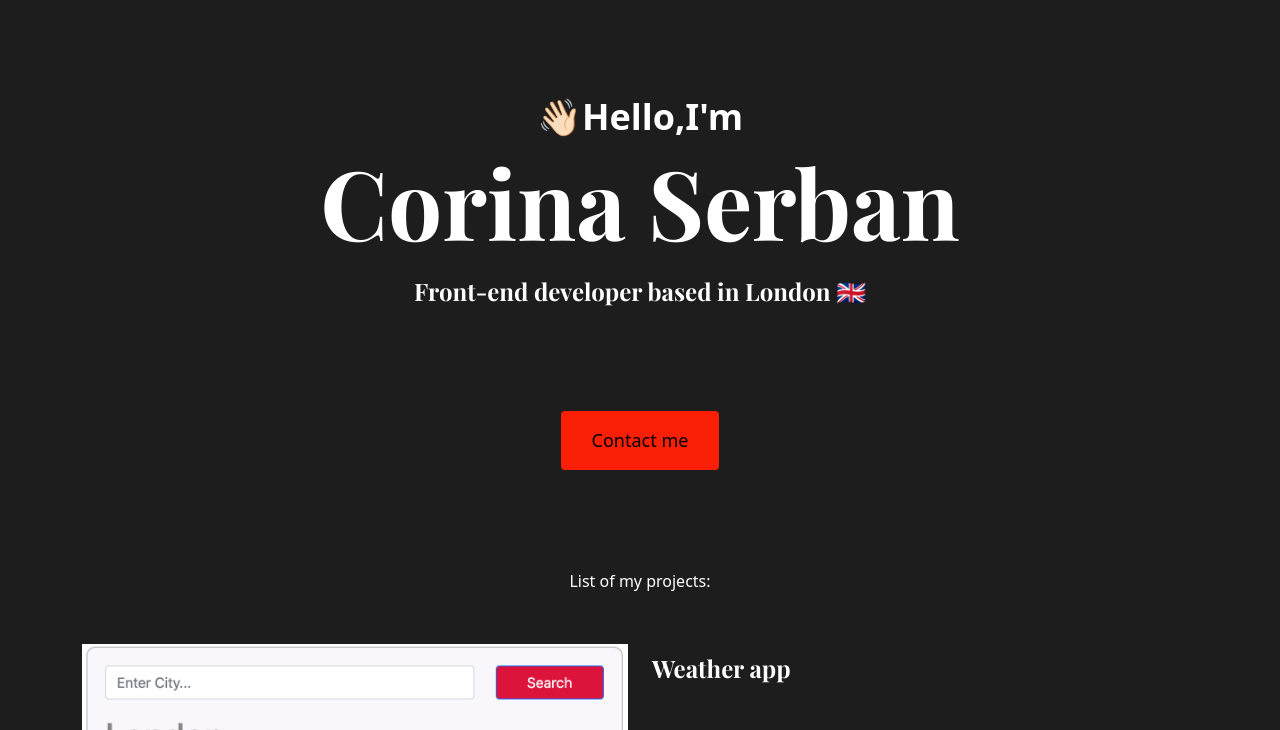
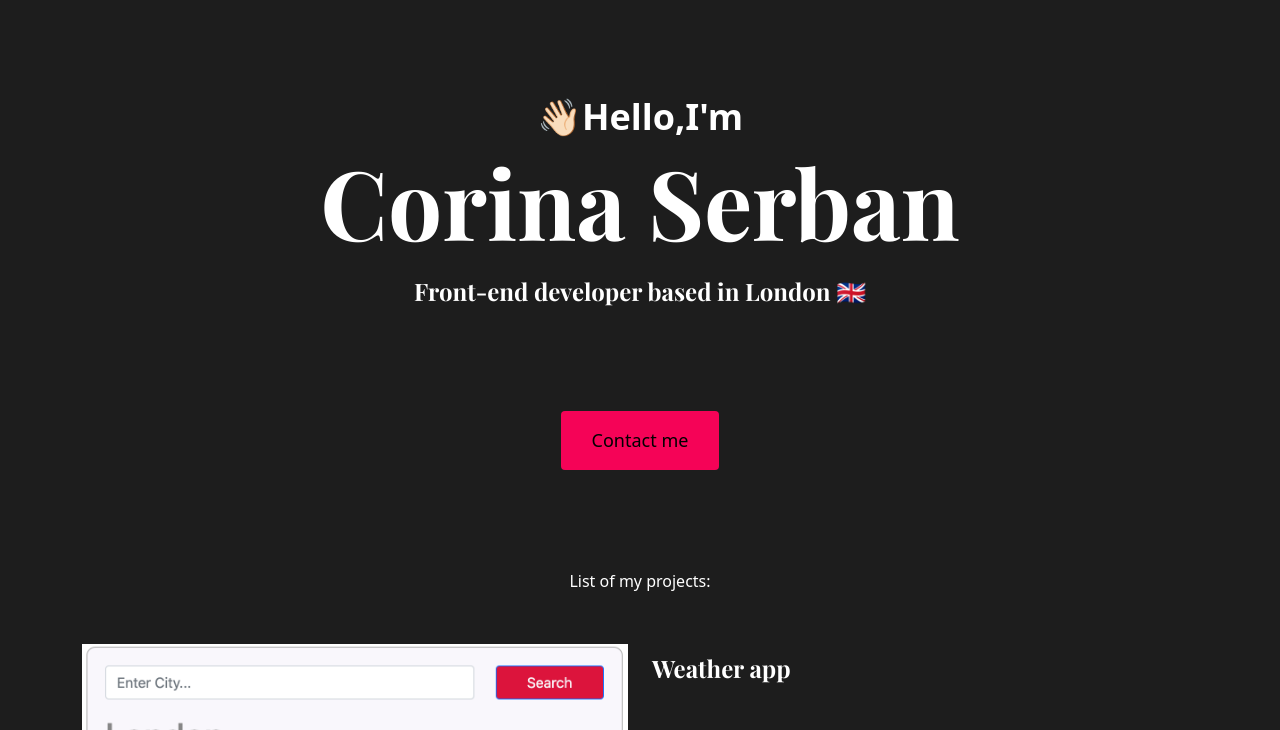
Before and after one commit to ecorina/portfolio-project, a plain HTML site: page index.html in a window 1280 px wide. Shown: the part 70-800 px from the top of the page. Drawn offline with nearby package versions, Linux system fonts and the light colour scheme.

Commit message:
updated colour

```diff
--- a/styles/style.css
+++ b/styles/style.css
@@ -1,5 +1,5 @@
 :root {
-  --button-color: #f81f05;
+  --button-color: #f50357;
   --branding-color: white;
   --secondary-color: black;
   --heading-font-family: "Playfair Display", serif;
```
